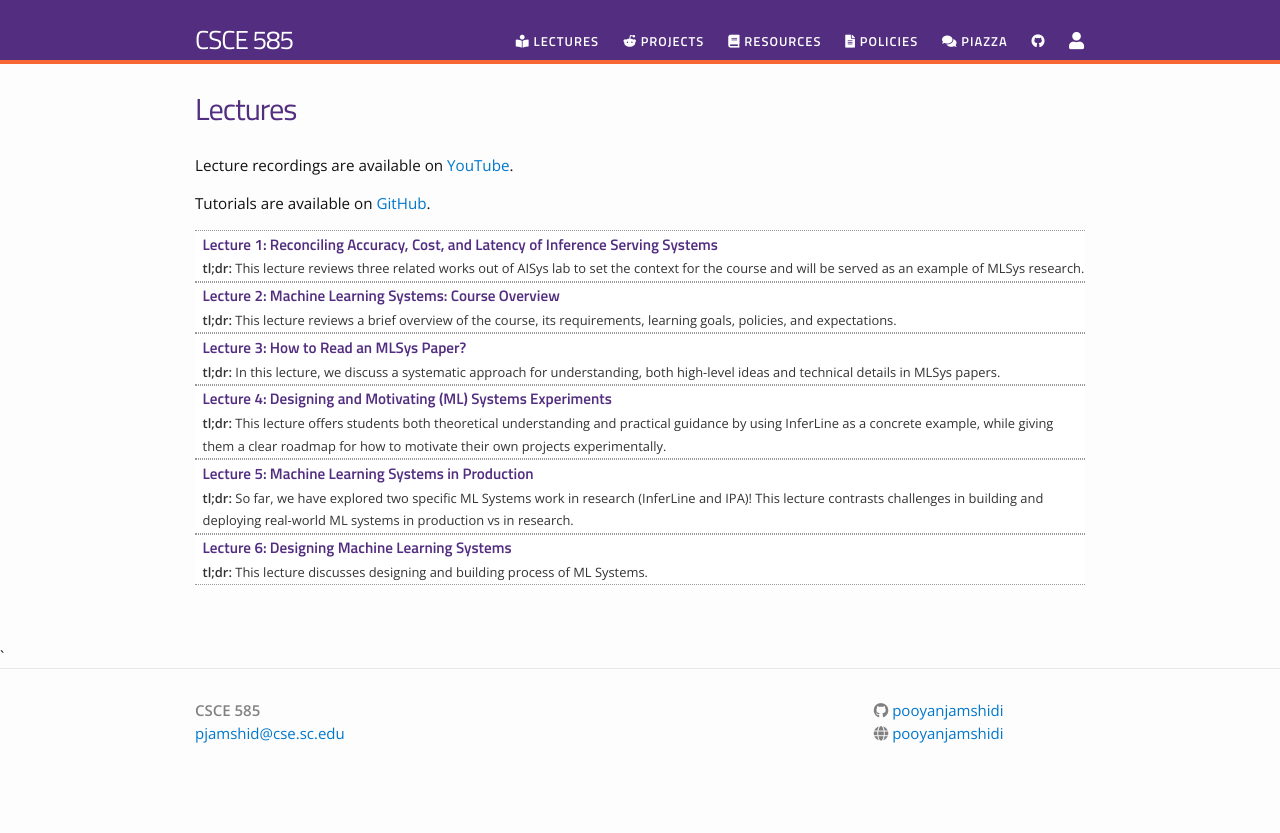
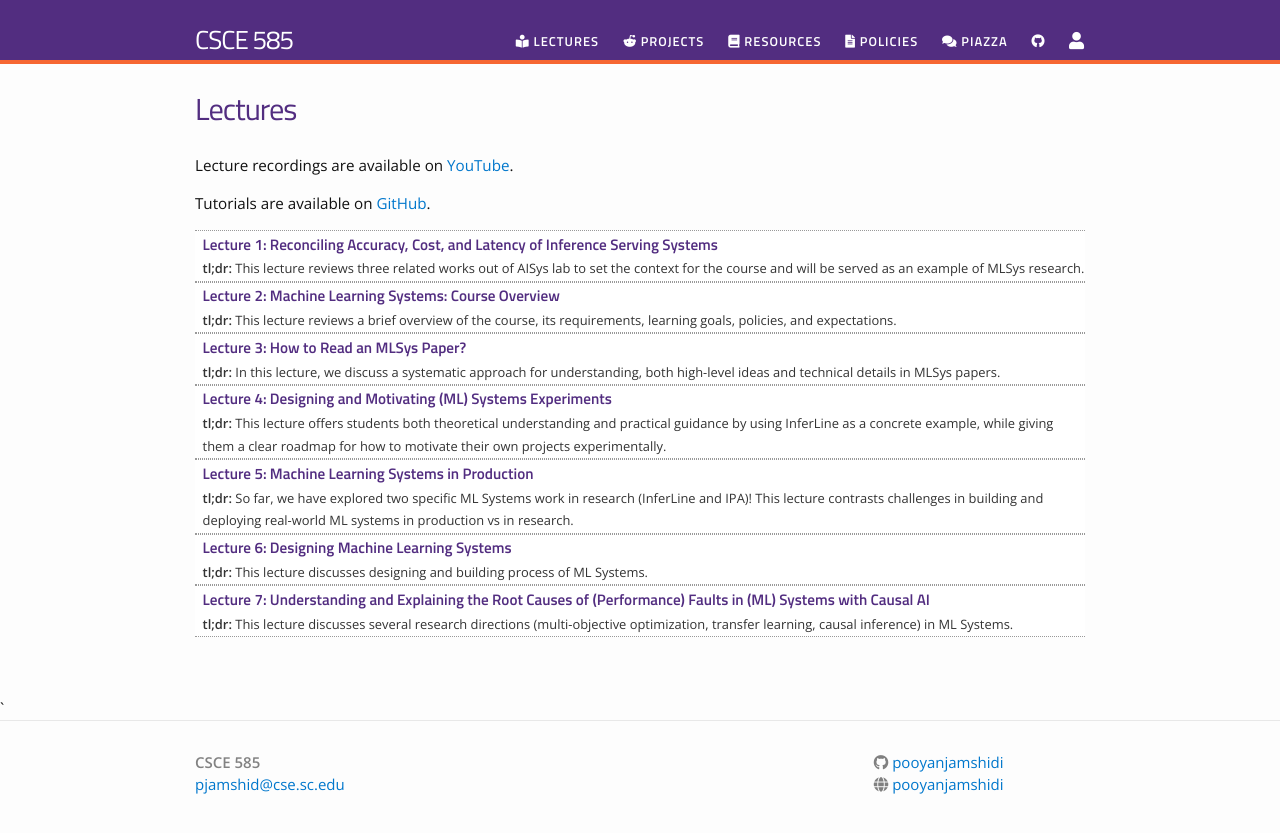
Before and after one commit to pooyanjamshidi/mls, a Jekyll site: the page built from lectures.md, in a window 1280 px wide. Shown: the top 833 px of the page. Built offline with Jekyll 4.4.1, drawn with Linux system fonts in a browser that asks for light colours; nearby versions of some CDN libraries.

Commit message:
added lecture 7

```diff
--- a/_data/lectures.yml
+++ b/_data/lectures.yml
@@ -27,6 +27,11 @@
   filename: csce585_2024_06_slides_designing_ml_systems
   dirname: lectures
   tldr: "This lecture discusses designing and building process of ML Systems."
+
+- title: "Lecture 7: Understanding and Explaining the Root Causes of (Performance) Faults in (ML) Systems with Causal AI"
+  filename: csce585-understanding-causal-ai
+  dirname: lectures
+  tldr: "This lecture discusses several research directions (multi-objective optimization, transfer learning, causal inference) in ML Systems."
 
 # - title: "Lecture 3: Machine Learning Systems: Trustworthy AI"
 #   filename: csce585_2022_03_slides_trustworthy_ai
```
Also changed, not shown: 1 other file.
